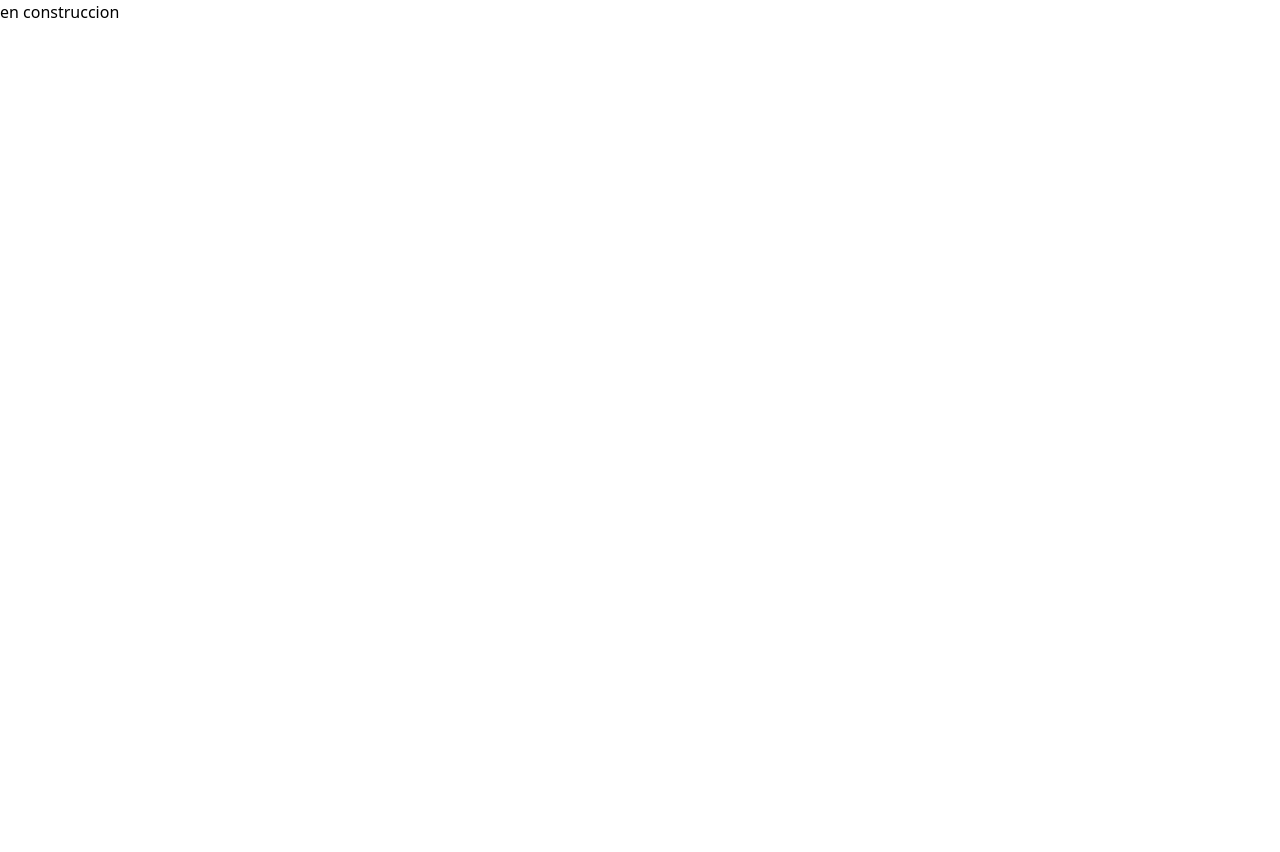
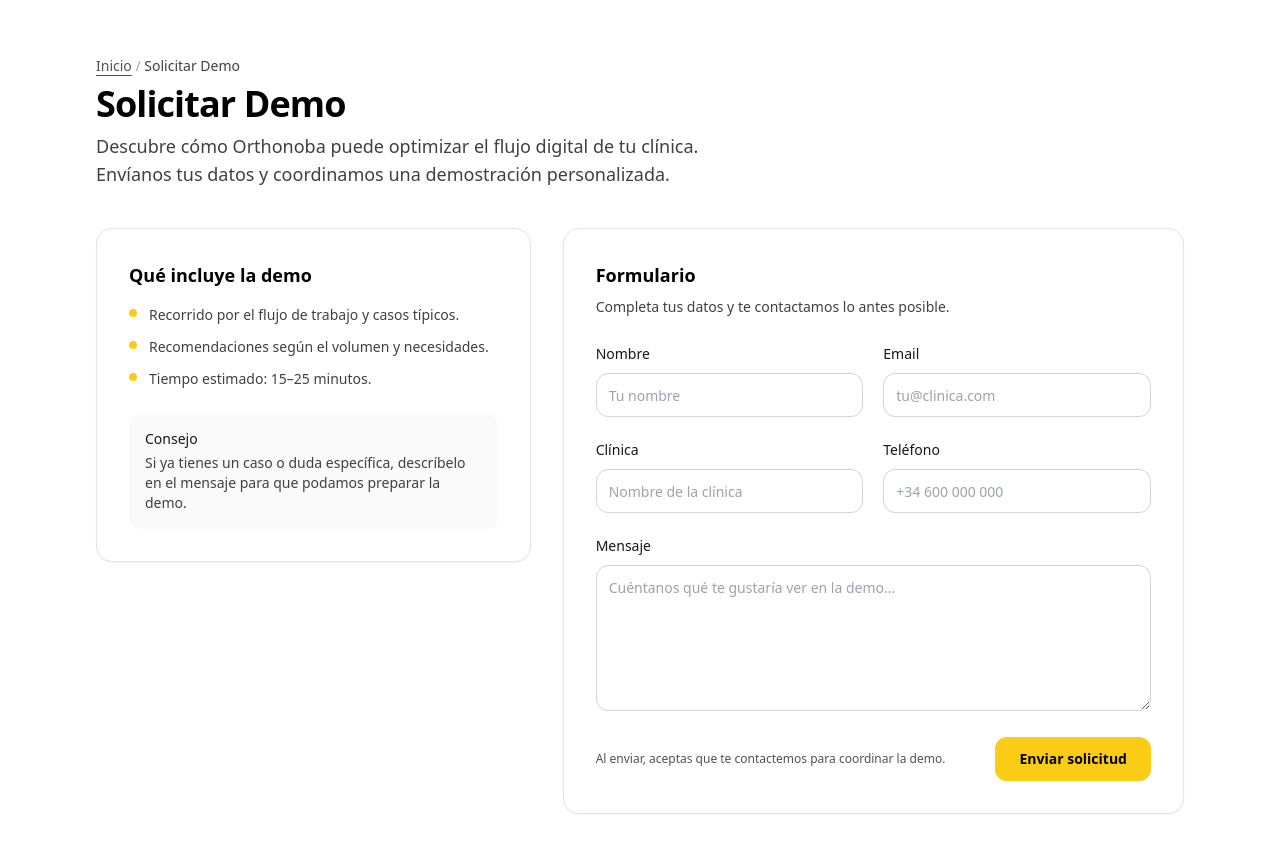
Before and after one commit to Orthonoba/orthonoba-app, a Next.js app: page /solicitar-demo in a window 1280 px wide. Shown: the top 852 px of the page. Before the commit the page ends 800 px from the top, so only its background shows below. Built offline with nearby package versions, Linux system fonts and the light colour scheme.

Commit message:
Initial commit Orthonoba app

```diff
--- a/app/solicitar-demo/page.tsx
+++ b/app/solicitar-demo/page.tsx
@@ -1,3 +1,178 @@
-export default function () {
-  return <h1>en construccion</h1>;
+import Link from "next/link";
+
+export default function SolicitarDemoPage() {
+  return (
+    <main className="min-h-screen bg-white text-black">
+      <div className="mx-auto max-w-6xl px-4 py-10 sm:px-6 sm:py-14 lg:px-8">
+        <div className="flex items-center justify-between gap-4">
+          <div className="space-y-2">
+            <p className="text-sm text-neutral-600">
+              <Link
+                href="/"
+                className="underline underline-offset-4 hover:text-black"
+              >
+                Inicio
+              </Link>{" "}
+              <span className="text-neutral-400">/</span>{" "}
+              <span className="text-neutral-700">Solicitar Demo</span>
+            </p>
+            <h1 className="text-3xl font-semibold tracking-tight sm:text-4xl">
+              Solicitar Demo
+            </h1>
+            <p className="max-w-2xl text-base text-neutral-700 sm:text-lg">
+              Descubre cómo Orthonoba puede optimizar el flujo digital de tu
+              clínica. Envíanos tus datos y coordinamos una demostración
+              personalizada.
+            </p>
+          </div>
+        </div>
+
+        <div className="mt-10 grid gap-8 lg:grid-cols-12">
+          <section className="lg:col-span-5">
+            <div className="rounded-2xl border border-neutral-200 bg-white p-6 shadow-sm sm:p-8">
+              <h2 className="text-lg font-semibold">Qué incluye la demo</h2>
+              <ul className="mt-4 space-y-3 text-sm text-neutral-700">
+                <li className="flex gap-3">
+                  <span className="mt-1 h-2 w-2 flex-none rounded-full bg-yellow-400" />
+                  <span>Recorrido por el flujo de trabajo y casos típicos.</span>
+                </li>
+                <li className="flex gap-3">
+                  <span className="mt-1 h-2 w-2 flex-none rounded-full bg-yellow-400" />
+                  <span>Recomendaciones según el volumen y necesidades.</span>
+                </li>
+                <li className="flex gap-3">
+                  <span className="mt-1 h-2 w-2 flex-none rounded-full bg-yellow-400" />
+                  <span>Tiempo estimado: 15–25 minutos.</span>
+                </li>
+              </ul>
+
+              <div className="mt-6 rounded-xl bg-neutral-50 p-4">
+                <p className="text-sm font-medium text-neutral-900">
+                  Consejo
+                </p>
+                <p className="mt-1 text-sm text-neutral-700">
+                  Si ya tienes un caso o duda específica, descríbelo en el
+                  mensaje para que podamos preparar la demo.
+                </p>
+              </div>
+            </div>
+          </section>
+
+          <section className="lg:col-span-7">
+            <div className="rounded-2xl border border-neutral-200 bg-white p-6 shadow-sm sm:p-8">
+              <h2 className="text-lg font-semibold">Formulario</h2>
+              <p className="mt-2 text-sm text-neutral-700">
+                Completa tus datos y te contactamos lo antes posible.
+              </p>
+
+              <form className="mt-6 space-y-5">
+                <div className="grid gap-5 sm:grid-cols-2">
+                  <div className="space-y-2">
+                    <label
+                      htmlFor="nombre"
+                      className="text-sm font-medium text-neutral-900"
+                    >
+                      Nombre
+                    </label>
+                    <input
+                      id="nombre"
+                      name="nombre"
+                      type="text"
+                      autoComplete="name"
+                      required
+                      className="h-11 w-full rounded-xl border border-neutral-300 bg-white px-3 text-sm outline-none transition focus:border-yellow-400 focus:ring-4 focus:ring-yellow-200"
+                      placeholder="Tu nombre"
+                    />
+                  </div>
+
+                  <div className="space-y-2">
+                    <label
+                      htmlFor="email"
+                      className="text-sm font-medium text-neutral-900"
+                    >
+                      Email
+                    </label>
+                    <input
+                      id="email"
+                      name="email"
+                      type="email"
+                      autoComplete="email"
+                      required
+                      className="h-11 w-full rounded-xl border border-neutral-300 bg-white px-3 text-sm outline-none transition focus:border-yellow-400 focus:ring-4 focus:ring-yellow-200"
+                      placeholder="tu@clinica.com"
+                    />
+                  </div>
+
+                  <div className="space-y-2">
+                    <label
+                      htmlFor="clinica"
+                      className="text-sm font-medium text-neutral-900"
+                    >
+                      Clínica
+                    </label>
+                    <input
+                      id="clinica"
+                      name="clinica"
+                      type="text"
+                      autoComplete="organization"
+                      required
+                      className="h-11 w-full rounded-xl border border-neutral-300 bg-white px-3 text-sm outline-none transition focus:border-yellow-400 focus:ring-4 focus:ring-yellow-200"
+                      placeholder="Nombre de la clínica"
+                    />
+                  </div>
+
+                  <div className="space-y-2">
+                    <label
+                      htmlFor="telefono"
+                      className="text-sm font-medium text-neutral-900"
+                    >
+                      Teléfono
+                    </label>
+                    <input
+                      id="telefono"
+                      name="telefono"
+                      type="tel"
+                      autoComplete="tel"
+                      required
+                      className="h-11 w-full rounded-xl border border-neutral-300 bg-white px-3 text-sm outline-none transition focus:border-yellow-400 focus:ring-4 focus:ring-yellow-200"
+                      placeholder="+34 600 000 000"
+                    />
+                  </div>
+                </div>
+
+                <div className="space-y-2">
+                  <label
+                    htmlFor="mensaje"
+                    className="text-sm font-medium text-neutral-900"
+                  >
+                    Mensaje
+                  </label>
+                  <textarea
+                    id="mensaje"
+                    name="mensaje"
+                    rows={6}
+                    required
+                    className="w-full resize-y rounded-xl border border-neutral-300 bg-white px-3 py-3 text-sm outline-none transition focus:border-yellow-400 focus:ring-4 focus:ring-yellow-200"
+                    placeholder="Cuéntanos qué te gustaría ver en la demo..."
+                  />
+                </div>
+
+                <div className="flex flex-col gap-3 sm:flex-row sm:items-center sm:justify-between">
+                  <p className="text-xs text-neutral-600">
+                    Al enviar, aceptas que te contactemos para coordinar la demo.
+                  </p>
+                  <button
+                    type="submit"
+                    className="inline-flex h-11 items-center justify-center rounded-xl bg-yellow-400 px-6 text-sm font-semibold text-black shadow-sm transition hover:bg-yellow-500 focus:outline-none focus:ring-4 focus:ring-yellow-200 disabled:cursor-not-allowed disabled:opacity-60"
+                  >
+                    Enviar solicitud
+                  </button>
+                </div>
+              </form>
+            </div>
+          </section>
+        </div>
+      </div>
+    </main>
+  );
 }
```
